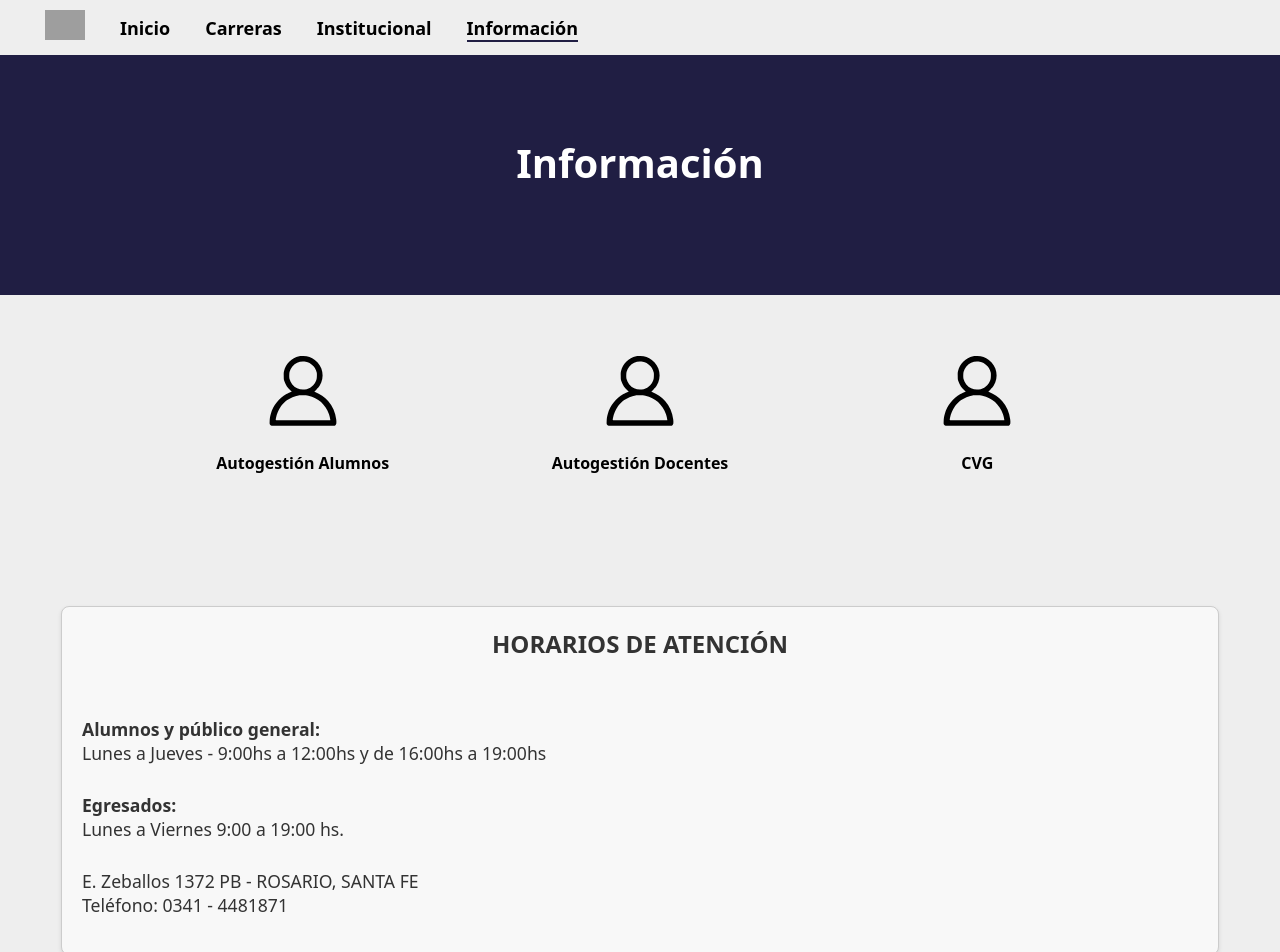
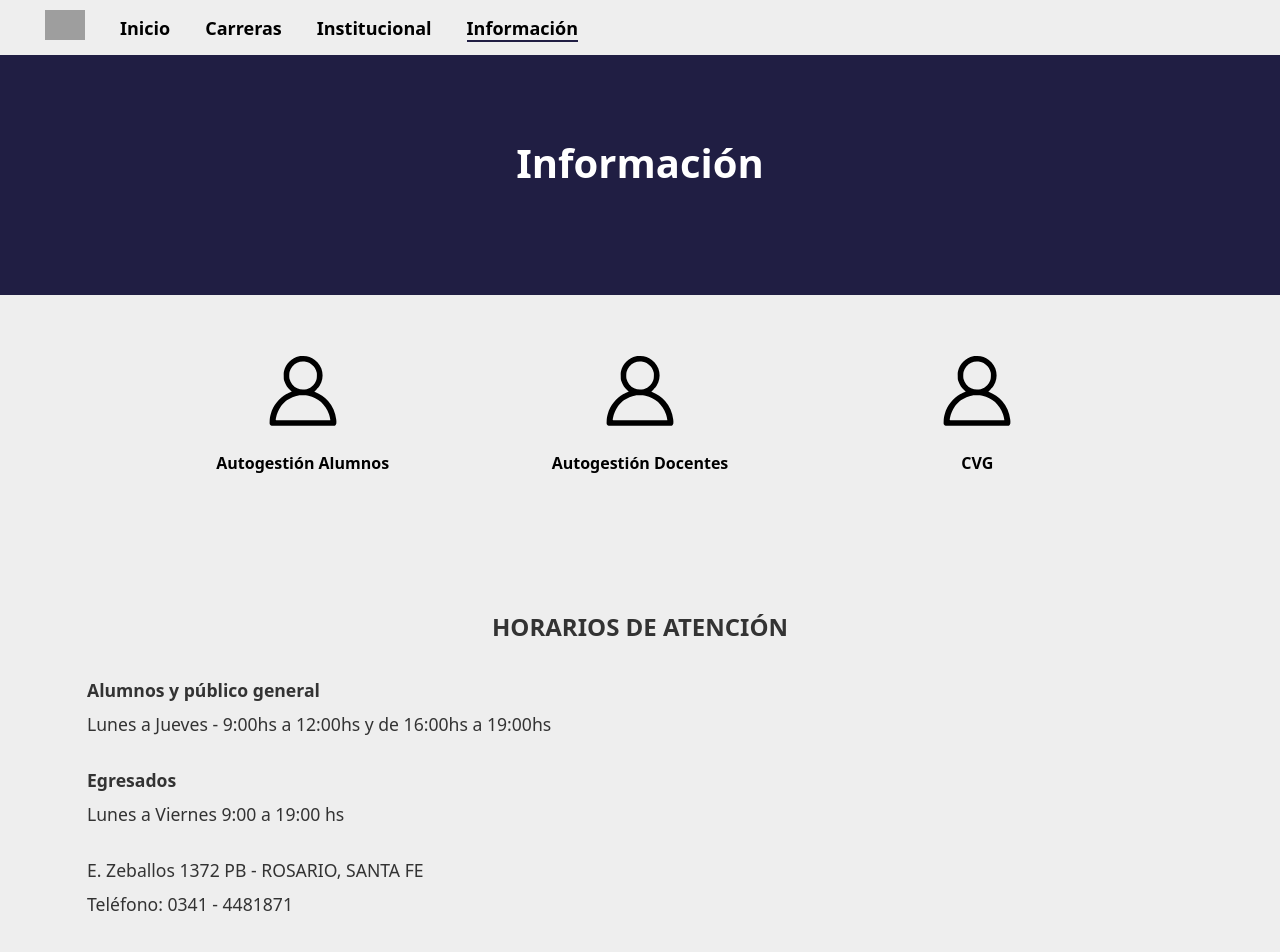
Before and after one commit to valentttino/svelteProyect-POC-DSW-2024, a SvelteKit app: page /informacion in a window 1280 px wide. Shown: the top 952 px of the page. Built offline with nearby package versions, Linux system fonts and the light colour scheme; grey boxes are pictures that could not be loaded.

Commit message:
update Information page

```diff
--- a/src/components/CardGrid.svelte
+++ b/src/components/CardGrid.svelte
@@ -16,12 +16,16 @@
     margin: 0 auto;
   }
 
+  .sin-subrayar{
+    text-decoration: none;
+  }
+
 </style>
 
 
 <div class="grid-container">
-  {#each itemsInfo as {section, icon}}
-    <CardInfo section={section} icon={icon}/>
+  {#each itemsInfo as {section, icon, link}}
+    <a href={link} class="sin-subrayar"><CardInfo section={section} icon={icon}/></a>
   {/each}
 </div>
 
--- a/src/components/CardInfo.svelte
+++ b/src/components/CardInfo.svelte
@@ -1,5 +1,6 @@
 <script>
   import user from '../assets/user-icon.svg'
+  export let link
   export let section
 </script>
 
@@ -14,9 +15,12 @@
     font-weight: bold;
     color: black;
   }
+
 </style>
 
 <figure class="container">
-  <img src={user} alt="User Icon" class="icon" />
+  <a href={link}>
+    <img src={user} alt="User icon" class="icon" />
     <h4><b>{section}</b></h4>
+  </a>
 </figure>
--- a/src/components/OpeningHours.svelte
+++ b/src/components/OpeningHours.svelte
@@ -1,14 +1,14 @@
+<script>
+  import horarios from "../data/horarios.json";
+</script>
 
 <style>
   .info-box {
-    background-color: #f8f8f8;
-    border: 1px solid #ccc;
+    background-color: #EEEEEE;
     padding: 20px;
     margin: 20px auto;
     max-width: 90%;
     text-align: left;
-    box-shadow: 0 2px 4px rgba(0, 0, 0, 0.1);
-    border-radius: 8px;
   }
 
   .info-box h2 {
@@ -20,26 +20,22 @@
   }
 
   .info-box p {
-    padding-top: 10px;
+    padding:5px;
+    margin:0;
     font-size: 1.1em;
     color: #333;
-  }
-
-  .info-box span {
-    font-weight: bold;
   }
 </style>
 
 <div class="info-box">
   <h2>HORARIOS DE ATENCIÓN</h2>
-  <p><span>Alumnos y público general:</span><br>
-    Lunes a Jueves - 9:00hs a 12:00hs y de 16:00hs a 19:00hs</p>
 
-  <p><span>Egresados:</span><br>
-    Lunes a Viernes 9:00 a 19:00 hs.</p>
-
-  <p>E. Zeballos 1372 PB - ROSARIO, SANTA FE<br>
-    Teléfono: 0341 - 4481871
-  </p>
-
+  <p><strong>Alumnos y público general</strong></p>
+  <p>{horarios.horariosAlumnos}</p>
+  <br>
+  <p><strong>Egresados</strong></p>
+  <p>{horarios.horariosEgresados}</p>
+  <br>
+  <p>{horarios.direccion}</p>
+  <p>{horarios.telefono}</p>
 </div>
--- a/src/components/WelcomeSection.svelte
+++ b/src/components/WelcomeSection.svelte
@@ -19,9 +19,6 @@
     font-size: 2.5rem;
   }
 
-  .text{
-    padding: 30px 0;
-  }
 </style>
 
 <div class="welcome-section">
--- /dev/null
+++ b/src/data/horarios.json
@@ -0,0 +1,6 @@
+{
+  "horariosAlumnos": "Lunes a Jueves - 9:00hs a 12:00hs y de 16:00hs a 19:00hs",
+  "horariosEgresados": "Lunes a Viernes 9:00 a 19:00 hs",
+  "direccion": "E. Zeballos 1372 PB - ROSARIO, SANTA FE",
+  "telefono": "Teléfono: 0341 - 4481871"
+}
--- a/src/routes/+page.svelte
+++ b/src/routes/+page.svelte
@@ -18,7 +18,6 @@
   console.log(data)
 
   const text="Bienvenido a la UTN Rosario"
-
 
 
   const textodescr="En Rosario, la Facultad Regional de la Universidad Tecnológica Nacional tiene sus orígenes en 1953 sobre la base de la Escuela Fábrica N° 40 (hoy E.E.T. N° 468) y del Ciclo Técnico (que funcionaba en el actual Colegio Nacional N° 2), dependientes ambos de la Comisión Nacional de Aprendizaje y Orientación Profesional. El primer Secretario Técnico fue el Ing. Giordano Marchiori, quien conformó las primeras cátedras e inscribió los primeros alumnos en las carreras de: Ingeniería Mecánica, Ingeniería en Construcciones e Ingeniería Electromecánica. A más de 65 años de aquellos comienzos, seguimos avanzando ofreciendo a la comunidad formación académica de excelencia."
--- a/src/routes/informacion/+page.svelte
+++ b/src/routes/informacion/+page.svelte
@@ -6,12 +6,11 @@
   import Footer from '../../components/Footer.svelte'
 	import OpeningHours from '../../components/OpeningHours.svelte';
 
-  let sections = [{section: "Autogestión Alumnos", icon: "../assets/user-icon.svg"},
-                  {section: "Autogestión Docentes", icon: "../assets/user-icon.svg"},
-                  {section: "CVG", icon: "../assets/user-icon.svg"}
+  let sections = [{section: "Autogestión Alumnos", icon: "../assets/user-icon.svg", link:"https://www.alumnos.frro.utn.edu.ar/"},
+                  {section: "Autogestión Docentes", icon: "../assets/user-icon.svg", link:"https://www.docentes.frro.utn.edu.ar/"},
+                  {section: "CVG", icon: "../assets/user-icon.svg", link:"https://frro.cvg.utn.edu.ar/"}
                 ]
 </script>
-
 <style>
   :global(body){
     font-family: system-ui, -apple-system, BlinkMacSystemFont, 'Segoe UI', Roboto, Oxygen, Ubuntu, Cantarell, 'Open Sans', 'Helvetica Neue', sans-serif;
```
Also changed, not shown: 1 other file (tests, documents, lock files or other folders).
